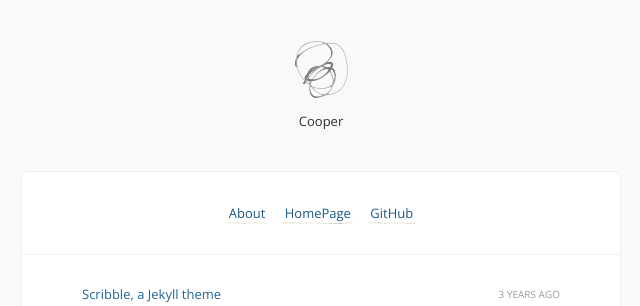
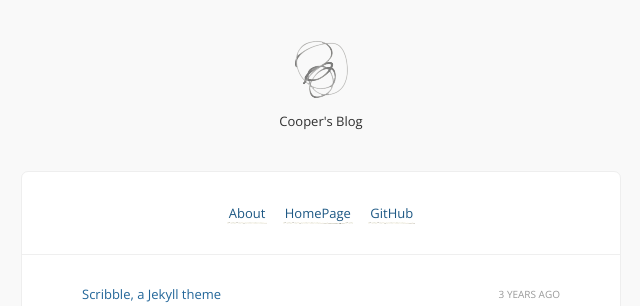
Before and after one commit to huguobo/old-blog, a Jekyll site: the page built from index.html, in a window 1280 px wide. Shown: the top 306 px of the page, without its empty margins (319-959 px from the left). Built offline with Jekyll 4.4.1, drawn with Linux system fonts in a browser that asks for light colours; Markdown is read by kramdown in place of the engine named in the settings; comment, search, counter and statistics services are not loaded.

Commit message:
title bolg

```diff
--- a/_config.yml
+++ b/_config.yml
@@ -1,7 +1,7 @@
-title:            Cooper
+title:            Cooper's Blog
 description:      Blog
 url:              # Site url, without a slash at the end.
-signoff:          # Your name.
+signoff:          huguobo# Your name.
 disqus_shortname: # disqus comment thread for post header options. ( leave blank if unwanted. )
 facebook_appid:   # appid for like button, remove from /_includes/share.html if unwanted.
 google_analytics: # set tracking, remove from /javascripts/basic.js if unwanted.
```
